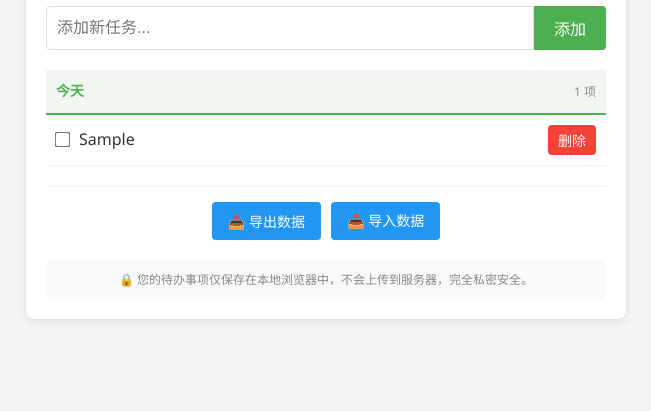
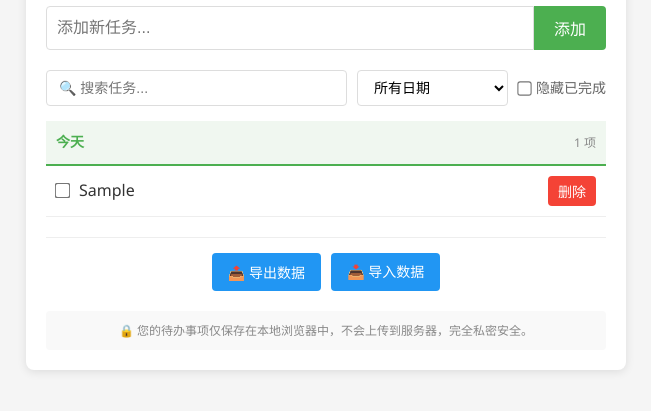
Before and after one commit to zswda/todolist, a plain HTML site: page index.html in a window 1280 px wide. Both pictures are taken after typing "Sample" into the empty fields and a click on the button "添加". Shown: the part 125-536 px from the top of the page, without its empty margins (314-965 px from the left). Drawn offline with Linux system fonts and the light colour scheme.

Commit message:
添加搜索和筛选功能

```diff
--- a/index.html
+++ b/index.html
@@ -13,6 +13,16 @@
             <input type="text" id="todo-input" placeholder="添加新任务..." required>
             <button type="submit">添加</button>
         </form>
+        <div class="search-filter">
+            <input type="text" id="search-input" placeholder="🔍 搜索任务...">
+            <select id="date-filter">
+                <option value="all">所有日期</option>
+            </select>
+            <label class="filter-checkbox">
+                <input type="checkbox" id="hide-completed">
+                <span>隐藏已完成</span>
+            </label>
+        </div>
         <ul id="todo-list"></ul>
         <div class="toolbar">
             <button onclick="exportData()" class="export-btn">📤 导出数据</button>
--- a/script.js
+++ b/script.js
@@ -5,6 +5,14 @@ let todos = JSON.parse(localStorage.getItem('todos')) || [];
 const todoForm = document.getElementById('todo-form');
 const todoInput = document.getElementById('todo-input');
 const todoList = document.getElementById('todo-list');
+const searchInput = document.getElementById('search-input');
+const dateFilter = document.getElementById('date-filter');
+const hideCompleted = document.getElementById('hide-completed');
+
+// 当前筛选状态
+let currentSearch = '';
+let currentDateFilter = 'all';
+let hideCompletedTasks = false;
 
 // 格式化日期
 function formatDate(dateStr) {
@@ -36,49 +44,78 @@ function getDateKey(dateStr) {
     return `${date.getFullYear()}-${String(date.getMonth() + 1).padStart(2, '0')}-${String(date.getDate()).padStart(2, '0')}`;
 }
 
-// 按日期分组任务
-function groupTodosByDate() {
-    const groups = {};
+// 获取筛选后的任务
+function getFilteredTodos() {
+    return todos.filter(todo => {
+        if (hideCompletedTasks && todo.completed) {
+            return false;
+        }
 
-    todos.forEach((todo, index) => {
-        const dateKey = getDateKey(todo.createdAt);
-        if (!groups[dateKey]) {
-            groups[dateKey] = {
-                date: todo.createdAt,
-                items: []
-            };
+        if (currentSearch) {
+            const searchText = currentSearch.toLowerCase();
+            if (!todo.text.toLowerCase().includes(searchText)) {
+                return false;
+            }
         }
-        groups[dateKey].items.push({ ...todo, index });
+
+        if (currentDateFilter !== 'all') {
+            const todoDateKey = getDateKey(todo.createdAt);
+            if (todoDateKey !== currentDateFilter) {
+                return false;
+            }
+        }
+
+        return true;
+    });
+}
+
+// 更新日期筛选下拉框
+function updateDateFilterOptions() {
+    const dateKeys = [...new Set(todos.map(todo => getDateKey(todo.createdAt)))];
+    dateKeys.sort((a, b) => new Date(b) - new Date(a));
+
+    const currentValue = dateFilter.value;
+    dateFilter.innerHTML = '<option value="all">所有日期</option>';
+
+    dateKeys.forEach(dateKey => {
+        const option = document.createElement('option');
+        option.value = dateKey;
+        const date = new Date(dateKey);
+        const year = date.getFullYear();
+        const month = String(date.getMonth() + 1).padStart(2, '0');
+        const day = String(date.getDate()).padStart(2, '0');
+        option.textContent = `${year}年${month}月${day}日`;
+        dateFilter.appendChild(option);
     });
 
-    // 按日期排序（最新的在前）
-    const sortedKeys = Object.keys(groups).sort((a, b) => new Date(b) - new Date(a));
-
-    return sortedKeys.map(key => ({
-        dateKey: key,
-        ...groups[key]
-    }));
+    if (dateKeys.includes(currentValue)) {
+        dateFilter.value = currentValue;
+    }
 }
 
 // 渲染任务列表
 function renderTodos() {
     todoList.innerHTML = '';
 
-    if (todos.length === 0) {
-        todoList.innerHTML = '<li class="empty-message">暂无待办事项，添加一个吧！</li>';
+    const filteredTodos = getFilteredTodos();
+
+    if (filteredTodos.length === 0) {
+        if (todos.length === 0) {
+            todoList.innerHTML = '<li class="empty-message">暂无待办事项，添加一个吧！</li>';
+        } else {
+            todoList.innerHTML = '<li class="no-results">没有找到匹配的任务</li>';
+        }
         return;
     }
 
-    const groupedTodos = groupTodosByDate();
+    const groupedTodos = groupTodosByDate(filteredTodos);
 
     groupedTodos.forEach(group => {
-        // 创建日期分组标题
         const dateHeader = document.createElement('li');
         dateHeader.className = 'date-header';
         dateHeader.innerHTML = `<span class="date-title">${formatDate(group.date)}</span><span class="date-count">${group.items.length} 项</span>`;
         todoList.appendChild(dateHeader);
 
-        // 渲染该日期下的所有任务
         group.items.forEach(todo => {
             const li = document.createElement('li');
             if (todo.completed) {
@@ -96,6 +133,29 @@ function renderTodos() {
     });
 
     saveTodos();
+}
+
+// 按日期分组任务（接受筛选后的任务列表）
+function groupTodosByDate(filteredTodos) {
+    const groups = {};
+
+    filteredTodos.forEach((todo) => {
+        const dateKey = getDateKey(todo.createdAt);
+        if (!groups[dateKey]) {
+            groups[dateKey] = {
+                date: todo.createdAt,
+                items: []
+            };
+        }
+        groups[dateKey].items.push({ ...todo });
+    });
+
+    const sortedKeys = Object.keys(groups).sort((a, b) => new Date(b) - new Date(a));
+
+    return sortedKeys.map(key => ({
+        dateKey: key,
+        ...groups[key]
+    }));
 }
 
 // HTML 转义（防止 XSS）
@@ -129,8 +189,27 @@ todoForm.addEventListener('submit', (e) => {
             createdAt: new Date().toISOString()
         });
         todoInput.value = '';
+        updateDateFilterOptions();
         renderTodos();
     }
+});
+
+// 搜索事件
+searchInput.addEventListener('input', (e) => {
+    currentSearch = e.target.value.trim();
+    renderTodos();
+});
+
+// 日期筛选事件
+dateFilter.addEventListener('change', (e) => {
+    currentDateFilter = e.target.value;
+    renderTodos();
+});
+
+// 隐藏已完成事件
+hideCompleted.addEventListener('change', (e) => {
+    hideCompletedTasks = e.target.checked;
+    renderTodos();
 });
 
 // 保存任务到本地存储
@@ -171,6 +250,7 @@ function importData(event) {
                     });
                     todos = [...todos, ...importedTodos];
                     saveTodos();
+                    updateDateFilterOptions();
                     renderTodos();
                     alert('导入成功！');
                 }
@@ -186,4 +266,5 @@ function importData(event) {
 }
 
 // 初始化应用
+updateDateFilterOptions();
 renderTodos();
--- a/styles.css
+++ b/styles.css
@@ -42,6 +42,62 @@ h1 {
 
 #todo-input:focus {
     border-color: #4CAF50;
+}
+
+.search-filter {
+    display: flex;
+    gap: 10px;
+    margin-bottom: 15px;
+    flex-wrap: wrap;
+}
+
+#search-input {
+    flex: 1;
+    min-width: 150px;
+    padding: 8px 12px;
+    font-size: 14px;
+    border: 1px solid #ddd;
+    border-radius: 4px;
+    outline: none;
+}
+
+#search-input:focus {
+    border-color: #4CAF50;
+}
+
+#date-filter {
+    padding: 8px 12px;
+    font-size: 14px;
+    border: 1px solid #ddd;
+    border-radius: 4px;
+    background-color: white;
+    cursor: pointer;
+    outline: none;
+}
+
+#date-filter:focus {
+    border-color: #4CAF50;
+}
+
+.filter-checkbox {
+    display: flex;
+    align-items: center;
+    gap: 5px;
+    font-size: 14px;
+    color: #666;
+    cursor: pointer;
+}
+
+.filter-checkbox input[type="checkbox"] {
+    transform: scale(1.1);
+    cursor: pointer;
+}
+
+.no-results {
+    text-align: center;
+    color: #888;
+    padding: 40px 20px;
+    font-size: 14px;
 }
 
 button {
```
Also changed, not shown: todo-list-backup-2026-03-29.json (added, +42 -0 lines).
